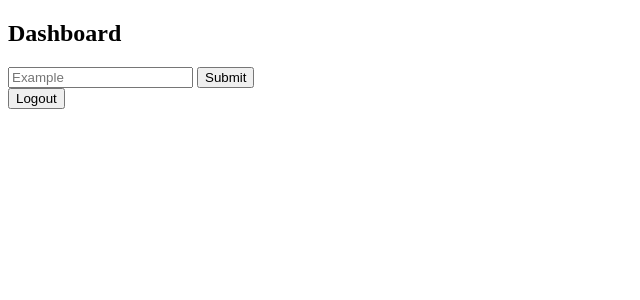
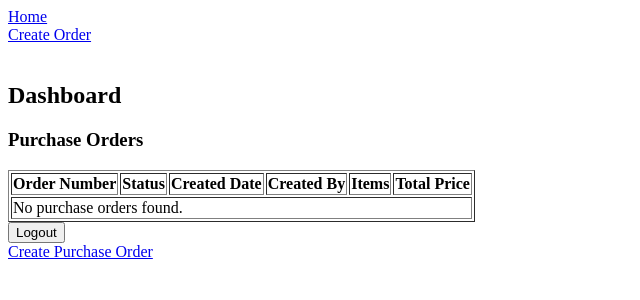
Before and after one commit to NicolaeCasian/Django_Purchase_Order_System, a Django app: page /app/ in a window 1280 px wide. Shown: the top 300 px of the page, without its empty margins (0-640 px from the left). Run offline with Django 5.2, Linux system fonts and the light colour scheme; a user stored in the database is signed in; data comes from the database, SQL or seed files in the repository; both versions use the stored data as it was after the commit.

Commit message:
can create purchase orders and view them

```diff
--- a/Sport_Purchase_Order/PO_Items/templates/PO_Items/index.html
+++ b/Sport_Purchase_Order/PO_Items/templates/PO_Items/index.html
@@ -4,19 +4,66 @@
     <title>Dashboard</title>
 </head>
 <body>
+     <!-- Navbar -->
+     <div class="navbar">
+        <a href="{% url 'PO_Items:PO_Items' %}">Home</a>
+        <div class="right">
+            <a href="{% url 'PO_Items:create_order' %}">Create Order</a>
+            <form method="post" action="{% url 'logout' %}" style="margin: 0;">
+                {% csrf_token %}
+                <button type="submit" style="background: none; border: none; color: white; cursor: pointer;">Logout</button>
+            </form>
+        </div>
+    </div>
     <h2>Dashboard</h2>
 
-    <!-- Example form -->
-    <form method="post" action="">
-        {% csrf_token %}
-        <input type="text" name="example_field" placeholder="Example">
-        <button type="submit">Submit</button>
-    </form>
+    <!-- Display the list of purchase orders -->
+    <h3> Purchase Orders</h3>
+    <table border="1">
+        <thead>
+            <tr>
+                <th>Order Number</th>
+                <th>Status</th>
+                <th>Created Date</th>
+                <th>Created By</th>
+                <th>Items</th>
+                <th>Total Price</th>
+            </tr>
+        </thead>
+        <tbody>
+            {% for order in orders %}
+                <tr>
+                    <td>{{ order.order_number }}</td>
+                    <td>{{ order.status }}</td>
+                    <td>{{ order.created_date }}</td>
+                    <td>{{ order.created_by }}</td>
+                    <td>
+                        <ul>
+                            {% for item in order.items.all %}
+                                <li>{{ item.sports_item.name }} (x{{ item.quantity }}) (${{ item.price }})</li>
+                            {% endfor %}
+                        </ul>
+                    </td>
+
+                        <!-- Calculate the total price for the order -->
+                        <td>${{ order.total_price }}</td>
+
+                </tr>
+            {% empty %}
+                <tr>
+                    <td colspan="6">No purchase orders found.</td>
+                </tr>
+            {% endfor %}
+        </tbody>
+    </table>
 
     <!-- Logout form -->
     <form method="post" action="{% url 'logout' %}">
         {% csrf_token %}
         <button type="submit">Logout</button>
     </form>
+
+    <!-- Button to create a purchase order -->
+    <a href="{% url 'PO_Items:create_order' %}" class="button">Create Purchase Order</a>
 </body>
 </html>
--- a/Sport_Purchase_Order/PO_Items/urls.py
+++ b/Sport_Purchase_Order/PO_Items/urls.py
@@ -5,5 +5,5 @@ app_name = "PO_Items"
 
 urlpatterns = [
     path('', views.dashboard, name='PO_Items' ),
-    # Add paths for creating, editing, and approving orders
+    path('create_order/', views.create_order, name='create_order'),
 ]
--- a/Sport_Purchase_Order/PO_Items/views.py
+++ b/Sport_Purchase_Order/PO_Items/views.py
@@ -1,11 +1,48 @@
 from django.shortcuts import render,redirect
 
 # Create your views here.
-from .models import PurchaseOrder
+from .models import PurchaseOrder ,POItem, SportsItem
 from django.contrib.auth.decorators import login_required
+from django.utils.crypto import get_random_string
+
 
 @login_required
 def dashboard(request):
-    # Display purchase orders for the logged in user
     orders = PurchaseOrder.objects.filter(created_by=request.user)
+    for order in orders:
+        # Calculate the total price for the order
+        order.total_price = sum(item.price * item.quantity for item in order.items.all())
     return render(request, 'PO_Items/index.html', {'orders': orders})
+
+@login_required
+def create_order(request):
+    if request.method == "POST":
+        # Generate a unique order number
+        order_number = get_random_string(length=10).upper()
+
+        # Create a new PurchaseOrder instance
+        purchase_order = PurchaseOrder.objects.create(
+            order_number=order_number,
+            created_by=request.user
+        )
+
+        # Get selected sports items and their quantities from the form
+        sports_item_ids = request.POST.getlist('sports_item')
+        quantities = request.POST.getlist('quantity')
+
+        # Add each selected sports item to the purchase order
+        for item_id, quantity in zip(sports_item_ids, quantities):
+            sports_item = SportsItem.objects.get(id=item_id)
+            POItem.objects.create(
+                purchase_order=purchase_order,
+                sports_item=sports_item,
+                quantity=int(quantity),
+                price=sports_item.unit_price  # Set the price per item
+            )
+
+        # Redirect to the dashboard after saving
+        return redirect('PO_Items:PO_Items')
+
+    # Pass available sports items to the template
+    sports_items = SportsItem.objects.all()
+    return render(request, 'PO_Items/create_order.html', {'sports_items': sports_items})
```
Also changed, not shown: Sport_Purchase_Order/PO_Items/templates/PO_Items/create_order.html (added, +48 -0 lines), Sport_Purchase_Order/db.sqlite3.
